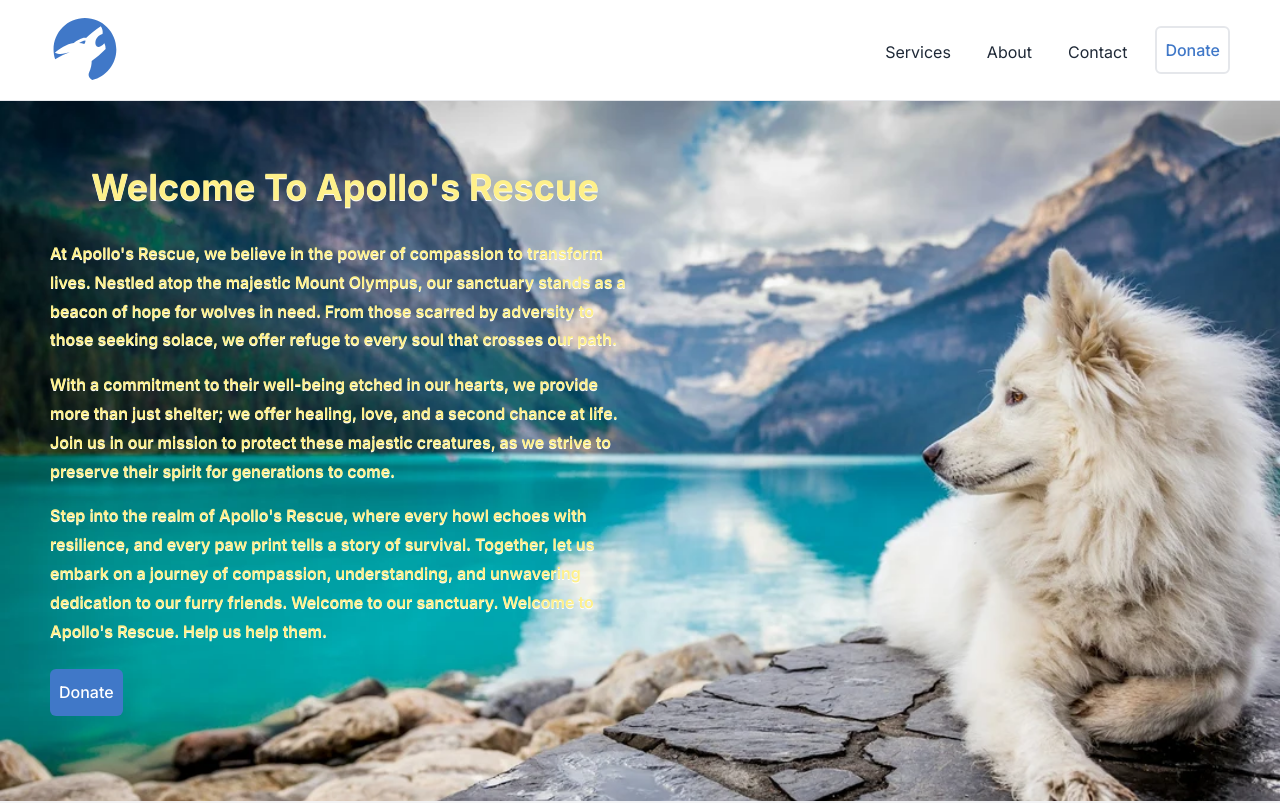
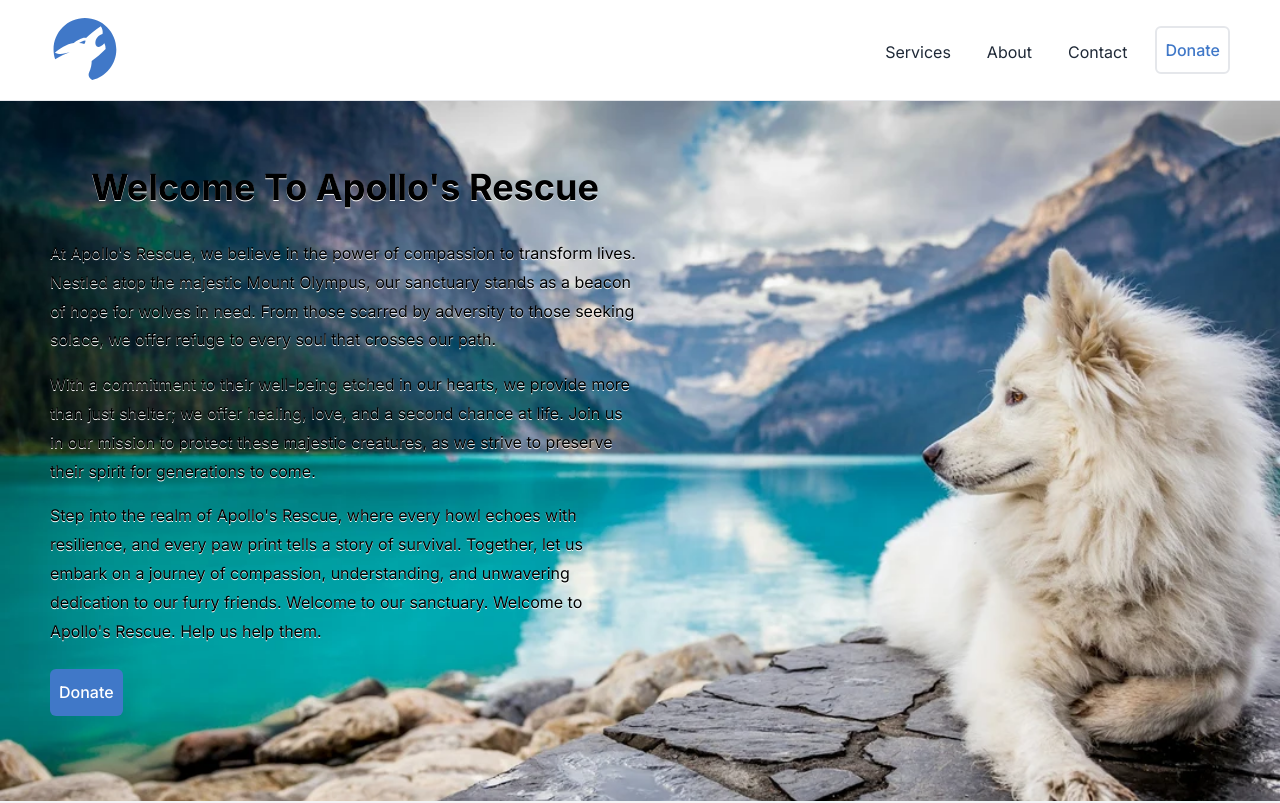
Before and after one commit to Endeyr/small-business-webpage, a Next.js app: page / in a window 1280 px wide. Shown: the top 803 px of the page. Built offline with nearby package versions, Linux system fonts and the light colour scheme.

Commit message:
changed text color back to white and removed bold on p

```diff
--- a/app/components/hero/index.tsx
+++ b/app/components/hero/index.tsx
@@ -10,23 +10,23 @@ const Hero = () => {
 			id="hero-section"
 		>
 			<div className="w-1/2 h-full flex flex-col justify-between gap-4 items-start">
-				<h2 className="font-bold outline-black capitalize text-4xl text-center w-full my-4 text-yellow-200">
+				<h2 className="font-bold outline-black capitalize text-4xl text-center w-full my-4">
 					Welcome to Apollo&apos;s Rescue
 				</h2>
-				<p className="font-semibold text-yellow-200">
+				<p>
 					At Apollo&apos;s Rescue, we believe in the power of compassion to
 					transform lives. Nestled atop the majestic Mount Olympus, our
 					sanctuary stands as a beacon of hope for wolves in need. From those
 					scarred by adversity to those seeking solace, we offer refuge to every
 					soul that crosses our path.
 				</p>
-				<p className="font-semibold text-yellow-200">
+				<p>
 					With a commitment to their well-being etched in our hearts, we provide
 					more than just shelter; we offer healing, love, and a second chance at
 					life. Join us in our mission to protect these majestic creatures, as
 					we strive to preserve their spirit for generations to come.
 				</p>
-				<p className="font-semibold text-yellow-200">
+				<p>
 					Step into the realm of Apollo&apos;s Rescue, where every howl echoes
 					with resilience, and every paw print tells a story of survival.
 					Together, let us embark on a journey of compassion, understanding, and
```
